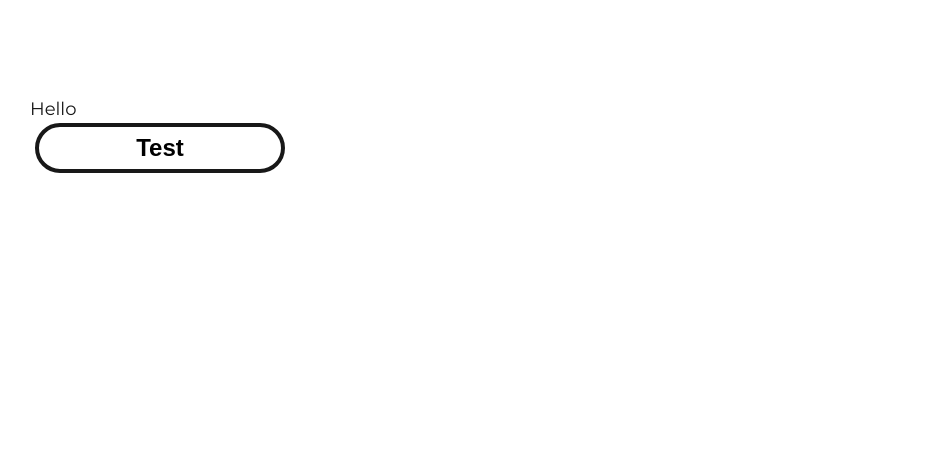
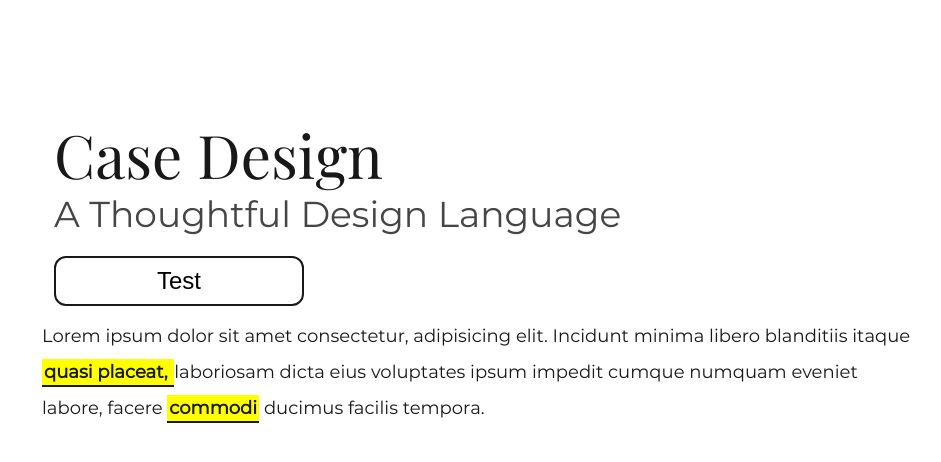
Before and after one commit to godcrampy/case-design, a website: page index.html in a window 1280 px wide. Shown: the whole page, without its empty margins (162-1103 px from the left). Drawn offline with nearby package versions, Linux system fonts and the light colour scheme; files that its build step writes are made by us from their sources.

Commit message:
add basic styles

```diff
--- a/index.html
+++ b/index.html
@@ -8,8 +8,16 @@
 </head>
 
 <body>
-  <h1>Hello</h1>
+  <h1 class="title">Case Design</h1>
+  <h2 class="subtitle">A Thoughtful Design Language</h2>
   <button class="button">Test</button>
+  <p class="text">Lorem ipsum dolor sit amet consectetur, adipisicing elit. Incidunt minima libero blanditiis itaque
+    <a>
+      quasi placeat,
+    </a>
+    laboriosam dicta eius voluptates ipsum impedit cumque numquam eveniet labore, facere <a href="/">commodi</a> ducimus
+    facilis
+    tempora.</p>
 
 </body>
 
--- a/package.json
+++ b/package.json
@@ -1,7 +1,7 @@
 {
   "name": "case-design",
   "version": "1.0.0",
-  "description": "A thoughtful design language",
+  "description": "A Thoughtful Design Language",
   "repository": "https://github.com/godcrampy/case-design",
   "scripts": {
     "sass": "sass --watch sass/case.scss ./styles/main.css",
--- a/sass/case.scss
+++ b/sass/case.scss
@@ -2,26 +2,64 @@
 @import "./fonts";
 
 $dark: #181818;
+$grey: #454545;
 
 body {
   padding: 100px 15%;
   font-size: 18px;
   color: $dark;
   font-family: $sans;
+  font-size: 18px;
+  margin: 12px;
+
+  ::selection {
+    background-color: yellow;
+  }
+
+  a {
+    background-color: yellow;
+    font-weight: bold;
+    color: $dark;
+    text-decoration: none;
+    border-bottom: 2px solid $dark;
+    padding: 2px;
+
+    transition: all ease-out 0.2s;
+
+    &:hover {
+      border-bottom: 6px solid $dark;
+    }
+  }
+
+  .title {
+    font-size: 60px;
+    font-family: $serif;
+    color: $dark;
+    margin: 12px;
+  }
+
+  .subtitle {
+    margin: 12px;
+    font-size: 36px;
+    color: $grey;
+  }
+
+  .text {
+    line-height: 36px;
+  }
 
   .button {
-    margin: 5px;
+    margin: 12px;
     background-color: white;
-    font-weight: bold;
-    border: 4px solid $dark;
+    border: 2px solid $dark;
     width: 250px;
     height: 50px;
     font-size: 24px;
     transition: all ease-out 0.2s;
-    border-radius: 25px;
+    border-radius: 12px;
 
     &:hover {
-      color: white;
+      // color: white;
       background-color: $dark;
     }
   }
```
